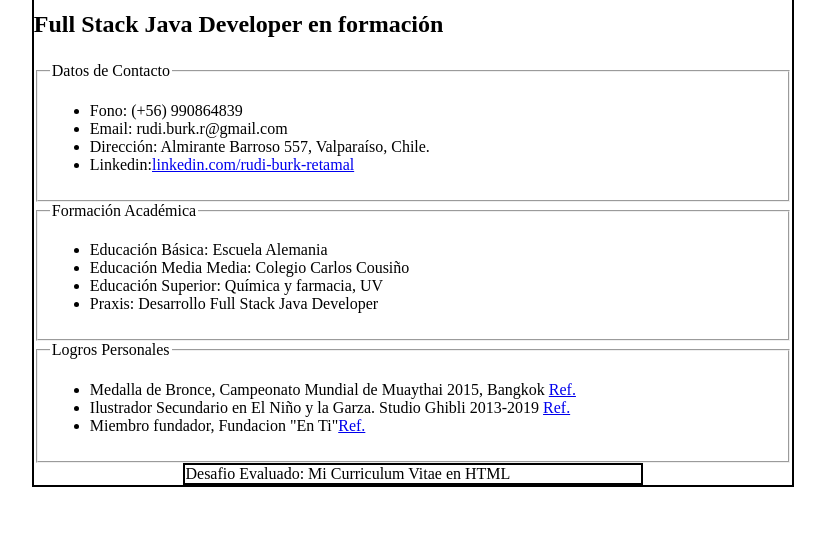
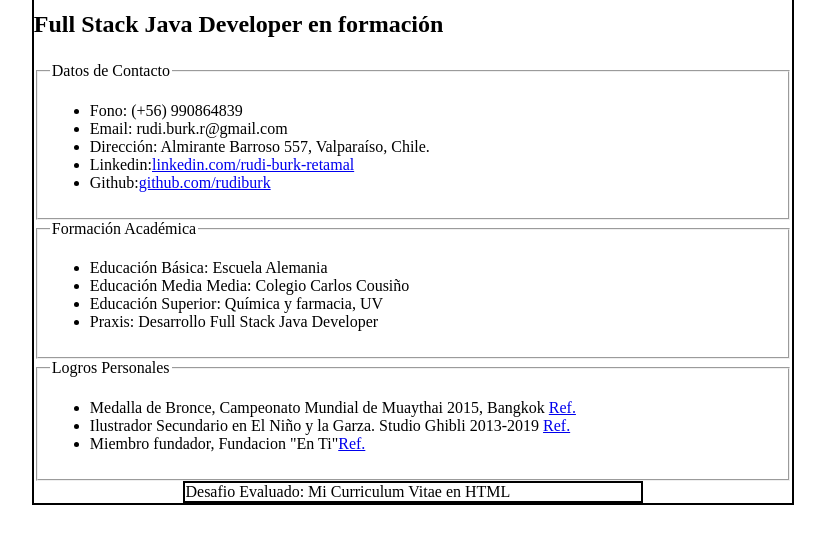
Before and after one commit to rudiburk/Desafio-CV, a plain HTML site: page index.html in a window 1280 px wide. Shown: the part 100-644 px from the top of the page, without its empty margins (227-1052 px from the left). Drawn offline with Linux system fonts and the light colour scheme.

Commit message:
nuevos cambios

```diff
--- a/index.html
+++ b/index.html
@@ -31,6 +31,7 @@
             <li>Email: rudi.burk.r@gmail.com</li>
             <li>Dirección: Almirante Barroso 557, Valparaíso, Chile.</li>
             <li>Linkedin:<a href="https://www.linkedin.com/in/rudi-burk-retamal-b950a6141/" target="_blank">linkedin.com/rudi-burk-retamal</a></li>
+            <li>Github:<a href="https://github.com/rudiburk" target="_blank">github.com/rudiburk</a></li>
         </ul>
         </fieldset>
         <fieldset>
```
